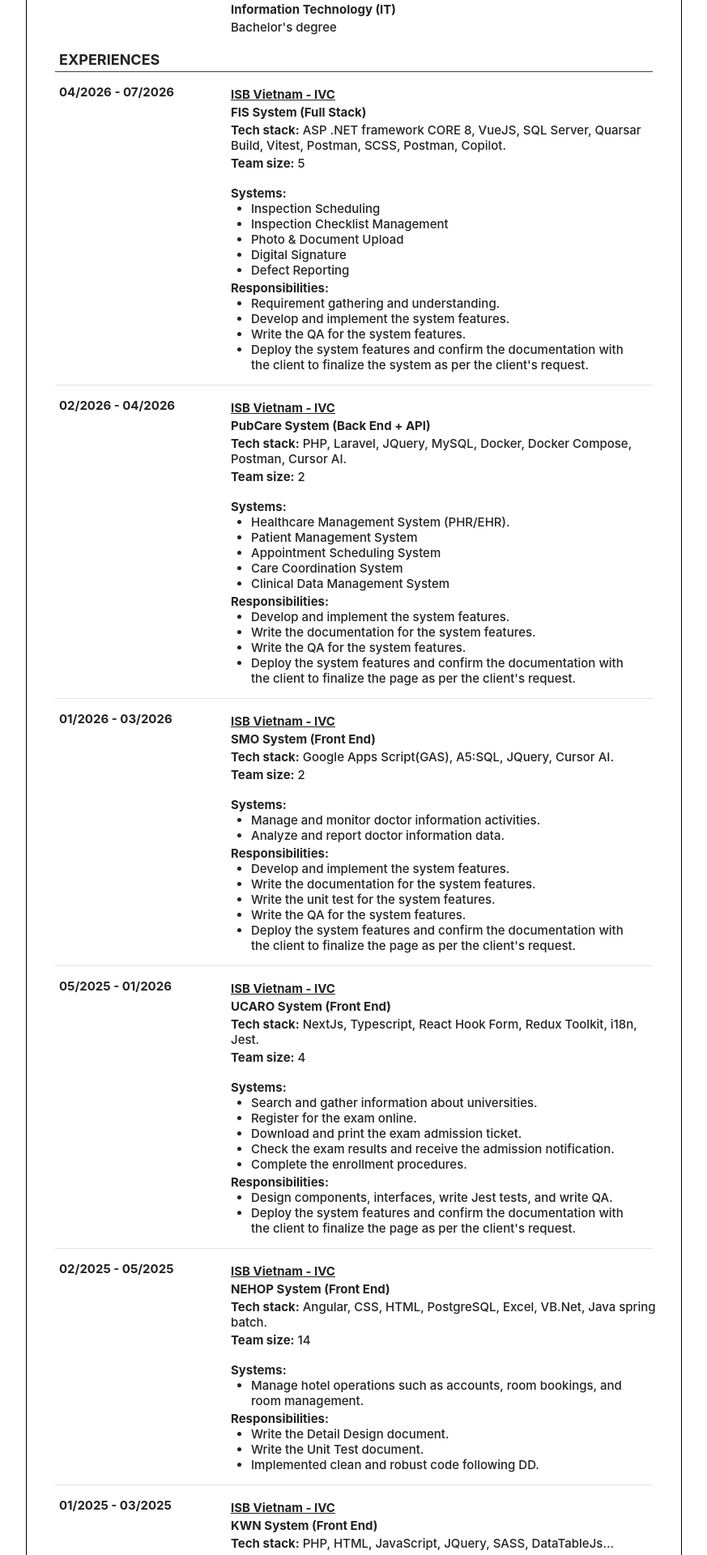
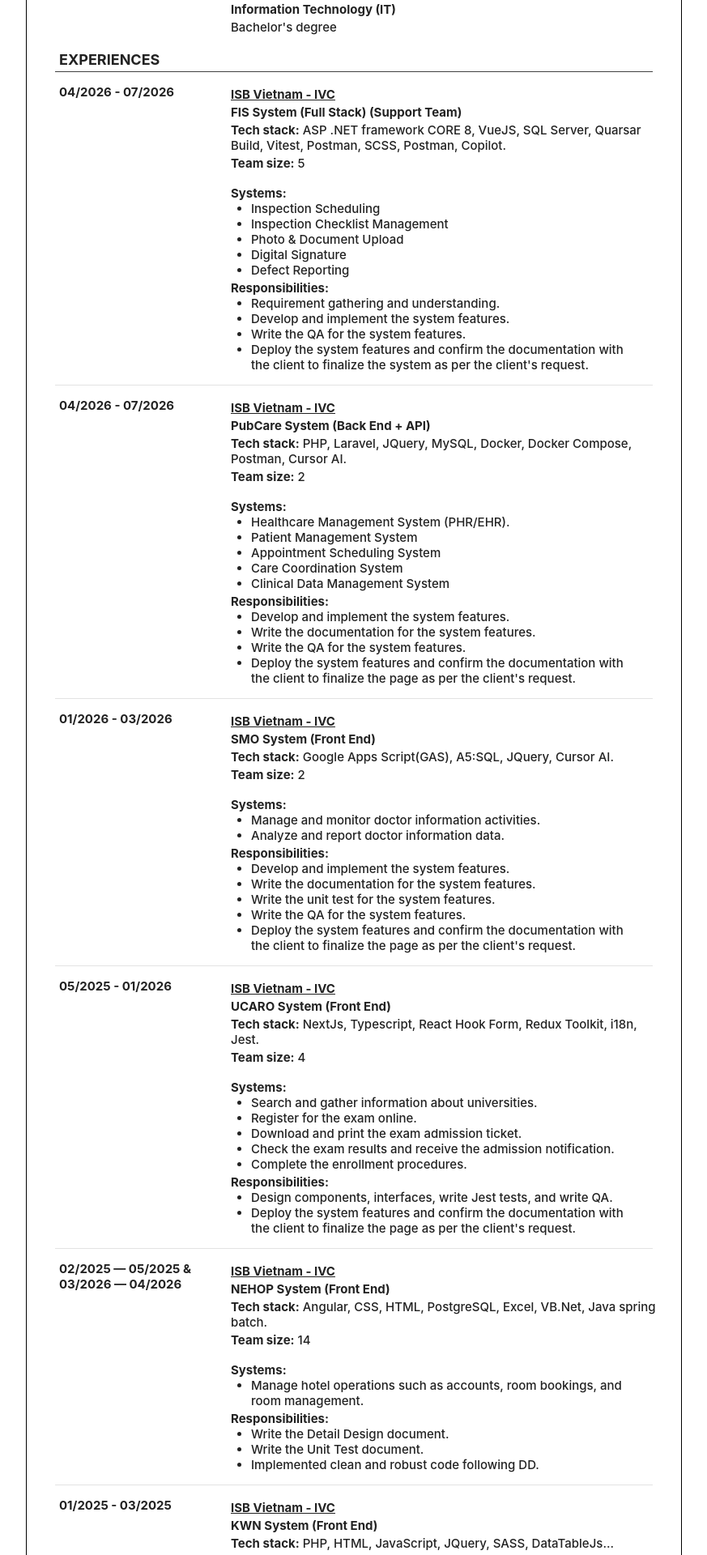
Before and after one commit to chanvinh/cv-app, a React (Create React App) app: page / in a window 1280 px wide. Shown: the part 480-2400 px from the top of the page at 81% size, without its empty margins (203-1076 px from the left). Built offline with nearby package versions, Linux system fonts and the light colour scheme.

Commit message:
Update date project

```diff
--- a/src/App.tsx
+++ b/src/App.tsx
@@ -36,8 +36,8 @@
 
       <Section title="GENERAL OBJECTIVE">
         <Typography type="level4" padding="5px 20px 0px">
-          With over 3.5 years of experience building applications using languages
-          such as{" "}
+          With over 3.5 years of experience building applications using
+          languages such as{" "}
           <b>HTML, SASS, JavaScript, TypeScript, ReactJs, NextJs, VueJs</b>.
         </Typography>
         <Typography type="level4" padding="5px 20px 0px">
@@ -83,7 +83,7 @@
               ISB Vietnam - IVC
             </Typography>
             <Typography type="level3" padding="3px 20px 0px 0px">
-              FIS System (Full Stack)
+              FIS System (Full Stack) (Support Team)
             </Typography>
             <Typography type="level4" padding="3px 20px 0px 0px">
               <b>Tech stack:</b> ASP .NET framework CORE 8, VueJS, SQL Server,
@@ -119,7 +119,7 @@
         </Grid>
         <Sperator />
         <Grid padding="10px 20px">
-          <Typography type="level3">02/2026 - 04/2026</Typography>
+          <Typography type="level3">04/2026 - 07/2026</Typography>
           <Flex>
             <Typography
               type="level3"
@@ -257,7 +257,9 @@
         </Grid>
         <Sperator />
         <Grid padding="10px 20px">
-          <Typography type="level3">02/2025 - 05/2025</Typography>
+          <Typography type="level3">
+            02/2025 — 05/2025 & 03/2026 — 04/2026
+          </Typography>
           <Flex>
             <Typography
               type="level3"
```
